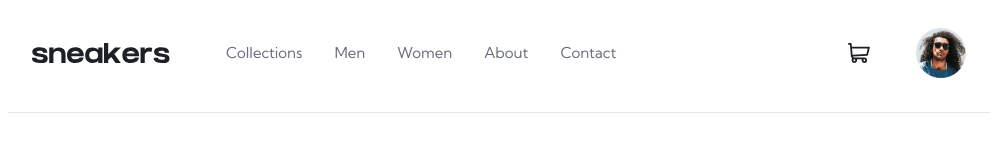
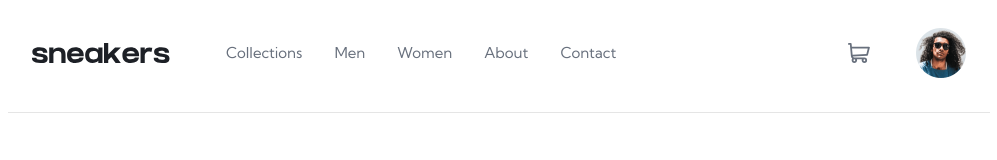
Before and after one commit to Tyzer33/Ecommerce-product-page, a React (Vite) app: page / in a window 1280 px wide. Shown: the top 160 px of the page, without its empty margins (141-1138 px from the left). Built offline with nearby package versions, Linux system fonts and the light colour scheme; the HTML template or start-up script is replaced by a standard one.

Commit message:
fix: use new variable name in CartButton

```diff
--- a/src/components/Header/CartButton.tsx
+++ b/src/components/Header/CartButton.tsx
@@ -16,7 +16,7 @@ function CartButton() {
         type="button"
         className={twJoin(
           'block transition-colors',
-          active ? 'fill-active' : 'fill-base',
+          active ? 'fill-active' : 'fill-idle',
           'hover:fill-active focus:outline-none focus-visible:fill-active',
         )}
         onClick={() => setIsCartOpen((prev) => !prev)}
```
